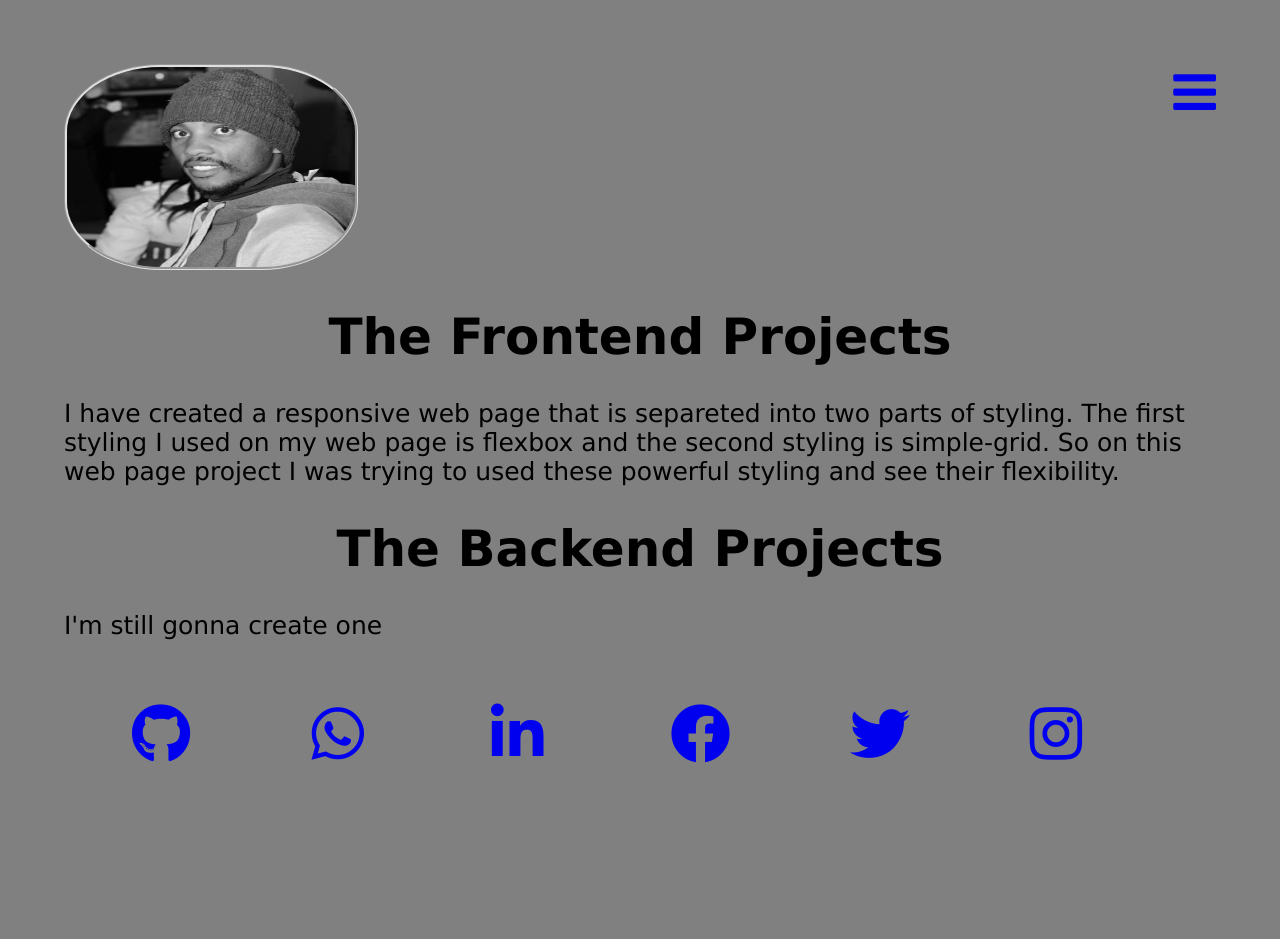
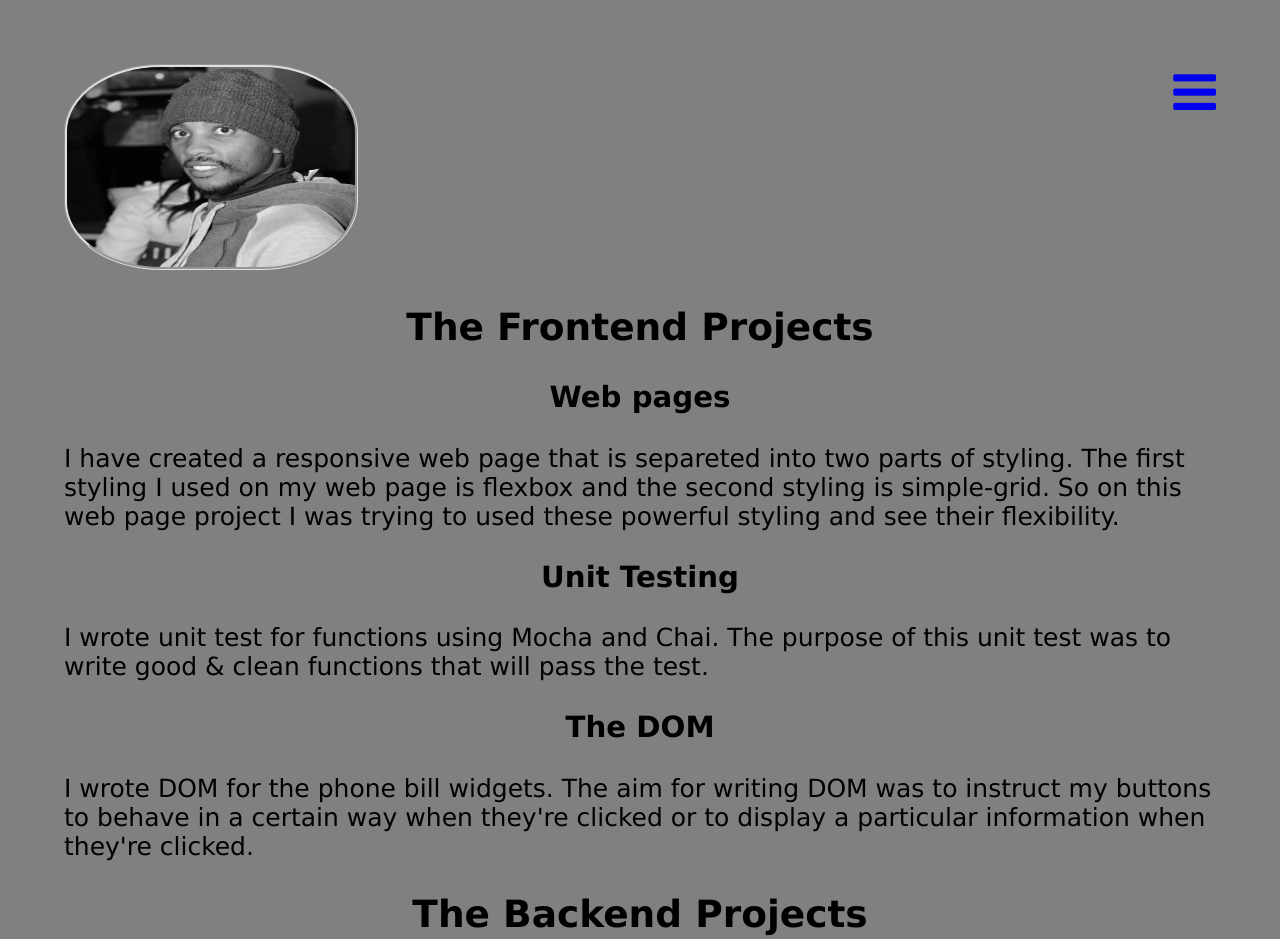
Before and after one commit to WalterBM68/myPortfolio, a plain HTML site: page projects.html in a window 1280 px wide. Shown: the top 939 px of the page. Before the commit the page ends 904 px from the top, so only its background shows below. Drawn offline with Linux system fonts and the light colour scheme.

Commit message:
updating projects I have completed

```diff
--- a/projects.html
+++ b/projects.html
@@ -30,16 +30,23 @@
 
     <main>
       <div class="the_projects">
-        <h1>The Frontend Projects</h1>
-        <div class="the_backend" id="projects">
+        <h2>The Frontend Projects</h2>
+        <div class="the_frontend" id="projects">
+          <h3>Web pages</h3>
           I have created a responsive web page that is separeted into two parts of styling. The first styling I used on
           my web page is
           flexbox and the second styling is simple-grid. So on this web page project I was trying to used these powerful
           styling and
           see their flexibility.
+          <h3>Unit Testing</h3>
+          I wrote unit test for functions using Mocha and Chai. The purpose of this unit test was to write good & clean functions that will
+          pass the test.
+          <h3>The DOM</h3>
+          I wrote DOM for the phone bill widgets. The aim for writing DOM was to instruct my buttons to behave in a certain
+          way when they're clicked or to display a particular information when they're clicked.
         </div>
 
-        <h1>The Backend Projects</h1>
+        <h2>The Backend Projects</h2>
         <div class="the_backend" id="projects">
           I'm still gonna create one
         </div>
--- a/style.css
+++ b/style.css
@@ -91,7 +91,7 @@ button{
     align-self: center;
    background-color: darkolivegreen;
 }
-h1{
+h2, h3{
     text-align: center;
 }
 
```
Also changed, not shown: contacts.html (+1 -6 lines), index.html (+1 -1 lines), skills.html (+1 -1 lines).
